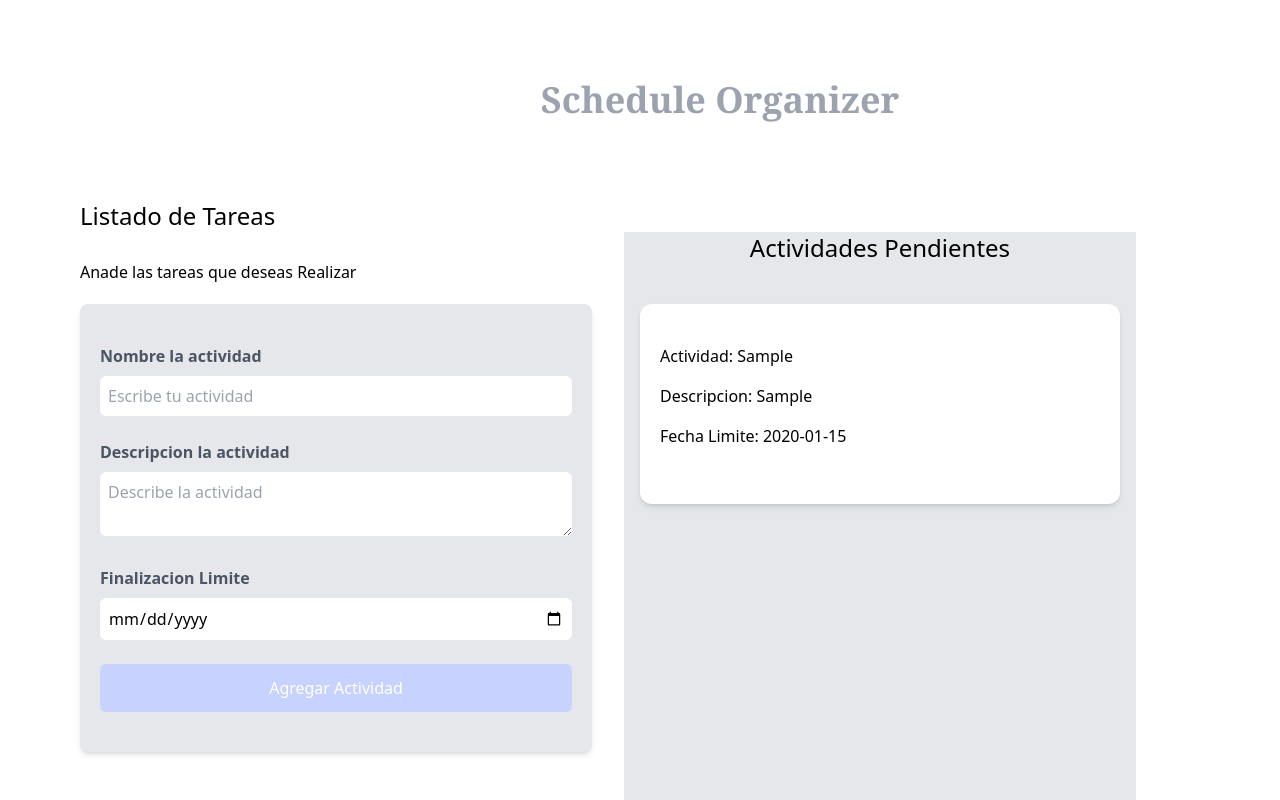
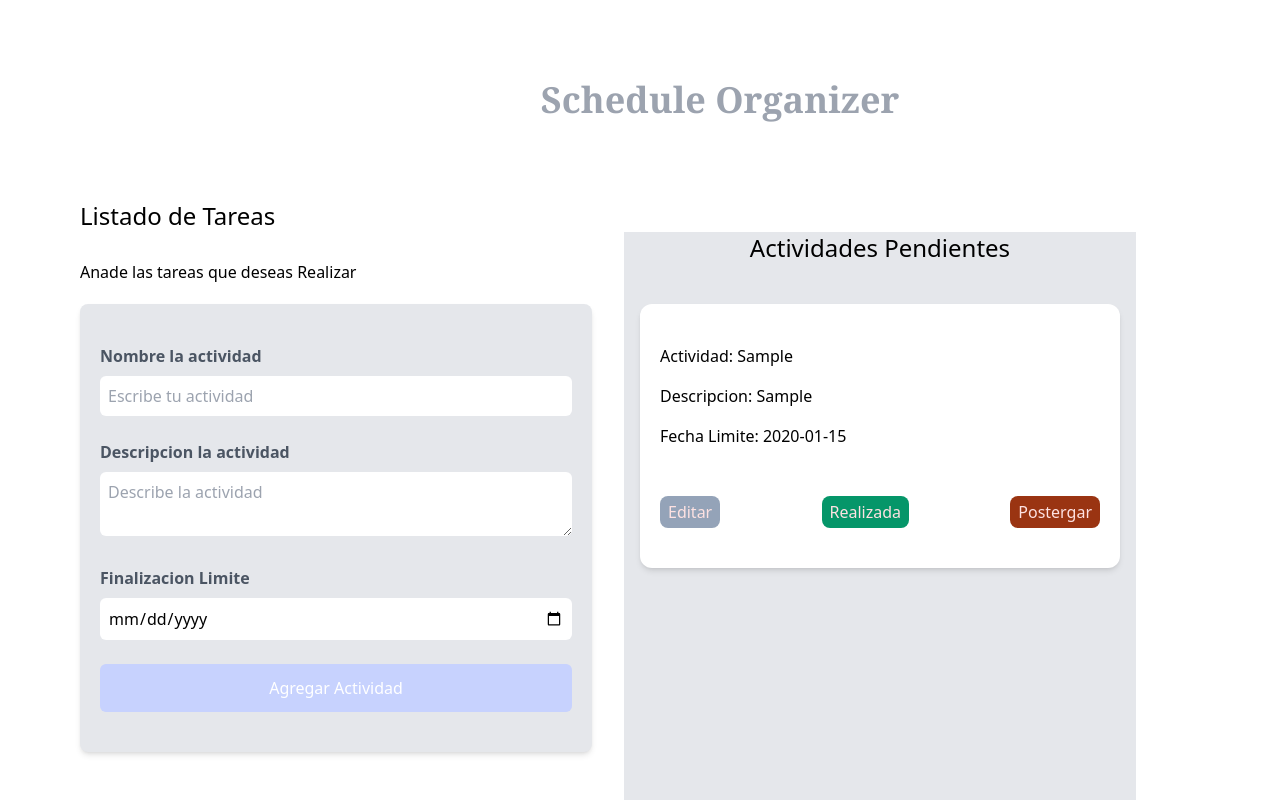
Before and after one commit to emalopezperez/Agenda, a React (Vite) app: page / in a window 1280 px wide. Both pictures are taken after typing "Sample", "Sample", "2020-01-15" into the empty fields and a click on the input "Agregar Actividad". Shown: the top 800 px of the page. Built offline with nearby package versions, Linux system fonts and the light colour scheme.

Commit message:
Agregando logica a la aplicacion

```diff
--- a/src/App.jsx
+++ b/src/App.jsx
@@ -3,11 +3,28 @@ import './Estilos.css'
 import Formulario from './Components/Formulario'
 import Nav from './Components/Nav'
 import Activities from './Components/Activities'
-import {useState } from 'react'
+import { useState, useEffect } from 'react'
 
 function App() {
 
-const [actividad, setActividad] = useState([])
+const inicial = JSON.parse(localStorage.getItem('actividad')) ?? [];
+const [actividad, setActividad] = useState(inicial)
+const [editar, setEditar] = useState({})
+
+useEffect(() => {
+localStorage.setItem('actividad',JSON.stringify(actividad))
+},[actividad])
+
+
+const remove= (id)=>{
+  const removeActividad = actividad.filter(elemento => elemento.id !== id)
+  setActividad(removeActividad)
+}
+
+  const realizado= (id)=>{
+    const removeActividad = actividad.filter(elemento => elemento.id !== id)
+    setActividad(removeActividad)
+  }
 
 
   return (
@@ -20,12 +37,16 @@ const [actividad, setActividad] = useState([])
         <Formulario
         actividad={actividad}
         setActividad={setActividad}
+        editar={editar}
+        setEditar={setEditar}
         />
         <Activities
         actividad={actividad}
+        setEditar= {setEditar}
+        remove={remove}
+        realizado={realizado}
         />
       </div>
-
     </div>
   )
 }
--- a/src/Components/Activities.jsx
+++ b/src/Components/Activities.jsx
@@ -1,9 +1,8 @@
 import React from 'react'
 import ListaDeActividades from './ListaDeActividades'
 
-const Activities = ({actividad}) => {
 
-
+const Activities = ({actividad, setEditar,remove,realizado}) => {
 
   return (
     <div className="md:w-1/2 lg:w-2/5 md:h-screen overflow-y-scroll bg-gray-200 md:ml-0 lg:m-8">
@@ -17,6 +16,9 @@ const Activities = ({actividad}) => {
                   //agregando id generado
                   key={act.id}
                   act={act}
+                  setEditar={setEditar}
+                  remove={remove}
+                  realizado={realizado}
                 />
             ))
         }
--- a/src/Components/Formulario.jsx
+++ b/src/Components/Formulario.jsx
@@ -3,13 +3,21 @@ import React from 'react'
 import {useEffect,useState } from 'react'
 import MensajeError from './MensajeError'
 
-const Formulario = ({actividad,setActividad}) => {
+const Formulario = ({actividad, setActividad, editar,setEditar}) => {
 
   const [actividades, setActividades] =useState('')
   const [descripcion,setDescripcion] = useState('')
   const [fecha, setFecha] = useState('')
 
   const [error,setError] = useState(false)
+
+  useEffect(()=>{
+    if(Object.keys(editar).length > 0){
+      setActividades(editar.actividades)
+      setDescripcion(editar.descripcion)
+      setFecha(editar.fecha)
+    }
+  },[editar])
 
 // generando un id
   const generarId = ()=>{
@@ -33,12 +41,21 @@ const validaciones = (e)=>{
       actividades,
       descripcion,
       fecha,
-// id generado
-      id: generarId()
     }
 
-    setActividad([...actividad ,objetoActividades])
+  if(editar.id){
+      objetoActividades.id= editar.id
+      const actividadesActualizadas = actividad.map(act => act.id === editar.id ? objetoActividades : act);
 
+      setActividad(actividadesActualizadas);
+      setEditar({})
+
+    }else{
+      objetoActividades.id= generarId();
+      setActividad([...actividad ,objetoActividades]);
+  }
+
+//Reinciciar campos
     setActividades('')
     setDescripcion('')
     setFecha('')
@@ -97,7 +114,7 @@ const validaciones = (e)=>{
           <input
             type="submit"
             className='bg-indigo-200 w-full p-3 text-white cursor-pointer rounded-md'
-            value="Agregar Actividad"
+            value={editar.id ? 'Guardar Cambios' : 'Agregar Actividad'}
           />
 
       </form>
--- a/src/Components/ListaDeActividades.jsx
+++ b/src/Components/ListaDeActividades.jsx
@@ -1,13 +1,31 @@
-import React from 'react'
+import React, { useState } from 'react'
+import MensajeError from './MensajeError'
 
+const ListaDeActividades = ({act,setEditar,remove,realizado}) => {
 
-const ListaDeActividades = ({act}) => {
+    const [mensajes, setMensajes] =useState(false)
+    const {fecha,descripcion,actividades,id}= act
 
-const {fecha,descripcion,actividades}= act
+const editar=() =>{
+    setEditar(act)
+}
+
+const ConsultaRemove =() =>{
+    const respuesta = confirm('Seguro deseas postergar la actividad?')
+    if(respuesta){
+        remove(id)
+        setMensajes(true)
+    }
+}
+
+const mensajeFinalizacionAct= ()=>{
+    realizado(id)
+    setMensajes(true)
+}
 
     return (
+        <div className="mx-4  my-10 bg-white shadow-md px-5 py-10 rounded-xl">
 
-    <div className="mx-4  my-10 bg-white shadow-md px-5 py-10 rounded-xl">
             <p className="mb-4 text-grey-700">
                 Actividad:{' '}
                 <span className='font-normal'>
@@ -23,14 +41,35 @@ const {fecha,descripcion,actividades}= act
             </p>
 
             <p className="mb-4 text-grey-700">
-            Fecha Limite:{' '}
+                Fecha Limite: {' '}
                 <span className='font-normal'>
                     {fecha}
                 </span>
             </p>
 
+            <div className='flex justify-between mt-12'>
+                <button
+                    type='button'
+                    className='py-1 px-2 bg-slate-400 cursor-pointer text-red-100 rounded-lg '
+                    onClick={editar}
+                > Editar</button>
+
+                <button
+                    type='button'
+                    className='py-1 px-2 bg-emerald-600 cursor-pointer  text-red-100 rounded-lg'
+                    onClick={mensajeFinalizacionAct}
+                > Realizada</button>
+
+                <button
+                    type='button'
+                    className='py-1 px-2 bg-orange-800 cursor-pointer  text-red-100 rounded-lg'
+                    onClick={ConsultaRemove}
+                > Postergar</button>
             </div>
+        </div>
+
     )
+
 }
 
 export default ListaDeActividades
--- a/src/Components/Nav.jsx
+++ b/src/Components/Nav.jsx
@@ -3,11 +3,11 @@ import React from 'react'
 const Nav = () => {
 
   return (
-
+    <>
         <h1 className="text-4xl font-serif text-center mt-20 font-black md:w-2/2 text-gray-400">
             Schedule Organizer
         </h1>
-
+      </>
   )
 }
 
```
Lines whose indentation alone changed are shown as unchanged.
